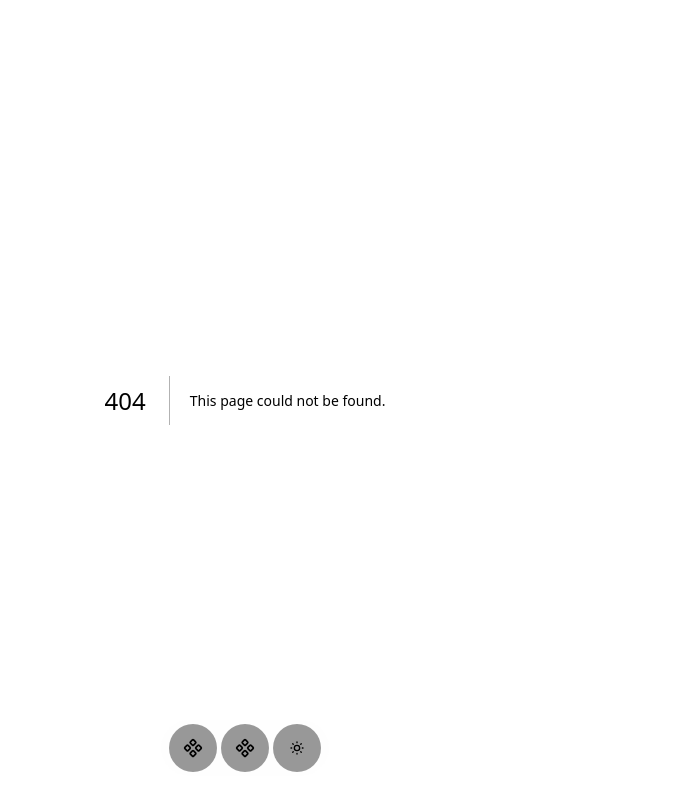
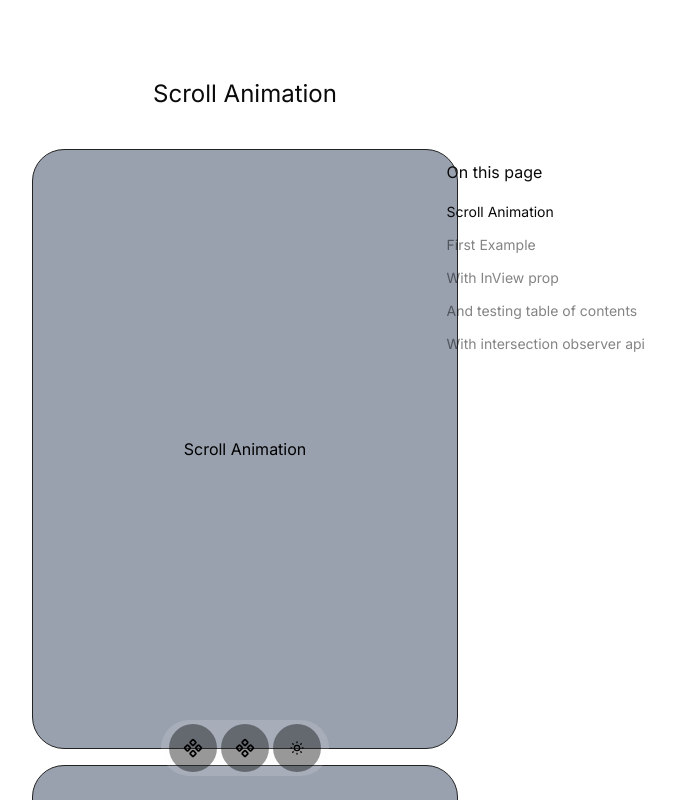
Before and after one commit to seckinyasar/react19-boilerplate, a Next.js app: page /motion in a window 1280 px wide. Before the commit this address had no page. Shown: the top 800 px of the page, without its empty margins (395-1070 px from the left). Built offline with nearby package versions, Linux system fonts and the light colour scheme.

Commit message:
feat: motion is installed, setup toc with intersectionObserverApi, still needs a polyfill for smooth scroll.

```diff
--- a/package.json
+++ b/package.json
@@ -17,6 +17,7 @@
     "class-variance-authority": "^0.7.1",
     "clsx": "^2.1.1",
     "lucide-react": "^0.487.0",
+    "motion": "^12.12.1",
     "next": "15.2.4",
     "next-themes": "^0.4.6",
     "react": "^19.0.0",
--- a/src/app/globals.css
+++ b/src/app/globals.css
@@ -111,6 +111,7 @@
   --secondary-foreground: oklch(0.44 0 none);
   --accent-foreground: oklch(1 0 0);
   --muted-foreground: oklch(0.88 0 none);
+
   /* TEXT */
   --text-muted-foreground: oklch(0.81 0 none);
 }
@@ -134,29 +135,22 @@
   --secondary-foreground: oklch(0.81 0 none);
   --accent-foreground: oklch(1 0 0);
   --muted-foreground: oklch(0.75 0 none);
+
   /* TEXT */
-
   --text-muted-foreground: oklch(0.88 0 none);
 }
 
-/*
-Silver Like
-bg-clip-text bg-gradient-to-t from-test21 via-test20 to-test20
-    --color-test20: #d6c5f0;
-    --color-test21: #363b4e;
+.container-center {
+  @apply flex w-full max-w-[1280px];
+}
 
----------------------------------------------------------------------------------------------------------
-Dark Silver
-bg-clip-text bg-gradient-to-t from-test21 via-test21 to-test20
-    --color-test21: #363b4e;
-    --color-test20: #d6c5f0;
+/*? Tailwind V4 Code Samples */
 
----------------------------------------------------------------------------------------------------------
-Compatible with RADAR Purple
-bg-gradient-to-t from-test21 via-test10 to-test20
-    --color-test10: #916bbf;
-    --color-test20: #d6c5f0;
-*/
-
+/** Variants */
 /* @custom-variant dark (&:is(.dark *)); */
 /* @custom-variant dark (&:where([data-theme=dark], [data-theme=dark] *)); */
+
+/*? Use @utility to override default values.  */
+/* @utility tab-4 {
+  tab-size: 4;
+} */
--- /dev/null
+++ b/src/app/motion/page.tsx
@@ -0,0 +1,39 @@
+"use client";
+import { Button } from "@/components/ui";
+import { motion, useScroll } from "motion/react";
+import TableOfContents from "@/components/widgets/TableOfContents";
+export default function Page() {
+  const { scrollYProgress, scrollY } = useScroll();
+
+  //? power a button with motion.
+  const ButtonMotion = motion(Button);
+
+  const contents = [
+    { text: "Scroll Animation", id: "Article 1" },
+    { text: "First Example ", id: "Article 2" },
+    { text: "With InView prop", id: "Article 3" },
+    { text: "And testing table of contents", id: "Article 4" },
+    { text: "With intersection observer api", id: "Article 5" },
+  ];
+
+  return (
+    <div className="flex w-full min-h-screen justify-center bg-background text-foreground py-20 relative">
+      <TableOfContents list={contents} />
+      <div className="container-center flex-col items-center min-h-screen h-full">
+        <div className="text-3xl pb-10">Scroll Animation</div>
+        {contents.map((item, index) => (
+          <motion.div
+            initial={{ opacity: 0 }}
+            whileInView={{ opacity: 1 }}
+            viewport={{ once: true }}
+            transition={{ duration: 3 }}
+            key={index}
+            id={item.id}
+            className="flex w-full max-w-1/3 items-center justify-center bg-gray-400 h-[600px] border border-border rounded-4xl text-black mb-4">
+            {item.text}
+          </motion.div>
+        ))}
+      </div>
+    </div>
+  );
+}
--- a/src/app/page.tsx
+++ b/src/app/page.tsx
@@ -1,14 +1,14 @@
 "use client";
 
 import { buttonVariants } from "@/components/ui/button";
-import { Component, FilePenLine } from "lucide-react";
+import { Component, FilePenLine, Library } from "lucide-react";
 import Link from "next/link";
 
 export default function Home() {
   return (
-    <div className="flex w-full min-h-screen justify-center bg-background text-foreground pb-20">
+    <div className="flex w-full min-h-screen justify-center bg-background text-foreground py-20">
       {/* //* container_Inner */}
-      <div className="flex flex-col gap-y-2 mt-20 w-fit">
+      <div className="flex flex-col gap-y-2 w-fit">
         <div className="flex flex-col p-10 border border-border space-y-6 rounded-t-4xl rounded-b-sm">
           <h2 className="text-base ">Components</h2>
           <div className="space-x-10">
@@ -41,7 +41,17 @@ export default function Home() {
         </div>
 
         {/* //* Framer Motion  */}
-        <div className="flex flex-col "></div>
+        <div className="flex flex-col gap-y-6 border border-border p-10 rounded-sm">
+          <h2 className="text-base">Motion Dev</h2>
+          <div className="space-x-10">
+            <Link
+              className={buttonVariants({ variant: "outline" })}
+              href="/motion">
+              Motion
+              <Library className="size-3.5 ml-2" />
+            </Link>
+          </div>
+        </div>
       </div>
     </div>
   );
--- /dev/null
+++ b/src/components/widgets/TableOfContents.tsx
@@ -0,0 +1,72 @@
+"use client";
+import { useEffect, useState } from "react";
+
+interface TableOfContentsProps {
+  list: { id: string; text: string }[];
+}
+
+const TableOfContents = ({ list }: TableOfContentsProps) => {
+  const [activeIndex, setActiveIndex] = useState("");
+
+  //? tracking active index
+  useEffect(() => {
+    const observer = new IntersectionObserver(
+      (entries) => {
+        entries.forEach((entry) => {
+          if (entry.isIntersecting) {
+            setActiveIndex(entry.target.id);
+          }
+        });
+      },
+      {
+        threshold: 0.5,
+        rootMargin: "-10% 0px -40% 0px",
+      }
+    );
+
+    const headers = document.querySelectorAll("div[id]");
+    headers.forEach((header) => observer.observe(header));
+
+    return () => headers.forEach((header) => observer.unobserve(header));
+  }, []);
+
+  const onClickHandler = (id: string) => {
+    const element = document.getElementById(id);
+    if (element) {
+      console.log(element);
+      console.log(id);
+      element.scrollIntoView({
+        behavior: "smooth",
+        block: "start",
+      });
+      // setActiveIndex(id);
+    } else {
+      alert("there is no element");
+    }
+  };
+
+  return (
+    <div className="fixed right-60 top-40">
+      <div className="flex flex-col w-fit h-fit">
+        <nav className="font-medium text-lg pb-4">On this page</nav>
+        {list.map((item) => (
+          <div
+            key={item.id}
+            onClick={() => onClickHandler(item.id)}
+            className={`text-base pb-3 opacity-50 hover:cursor-pointer  ${
+              activeIndex === item.id ? "opacity-100" : "opacity-50"
+            }`}>
+            {item.text}
+          </div>
+        ))}
+      </div>
+    </div>
+  );
+};
+export default TableOfContents;
+
+//? lets test with no ids on maps. it shouldn't throw eslint error on react19.
+
+//? div[id] => is a broad, capturing any div with an id. If i put same ids on any element, it won't work.
+
+//? chrome => newTab =>  chrome://flags/ =>  Smooth Scrolling => default => enabled. This is why it wasn't working.
```
Also changed, not shown: src/app/motion/scroll/page.tsx (added), 1 other file (tests, documents, lock files or other folders).
